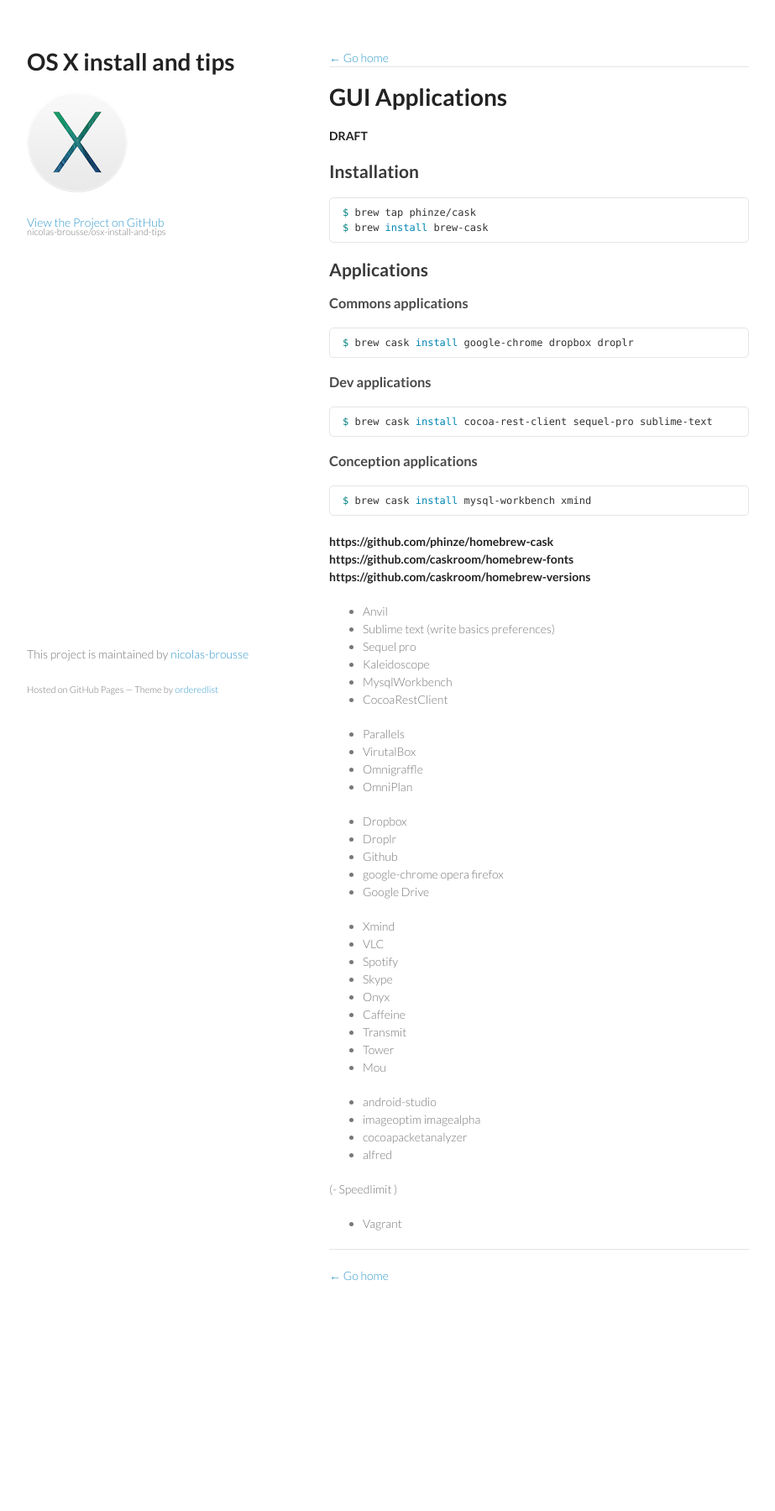
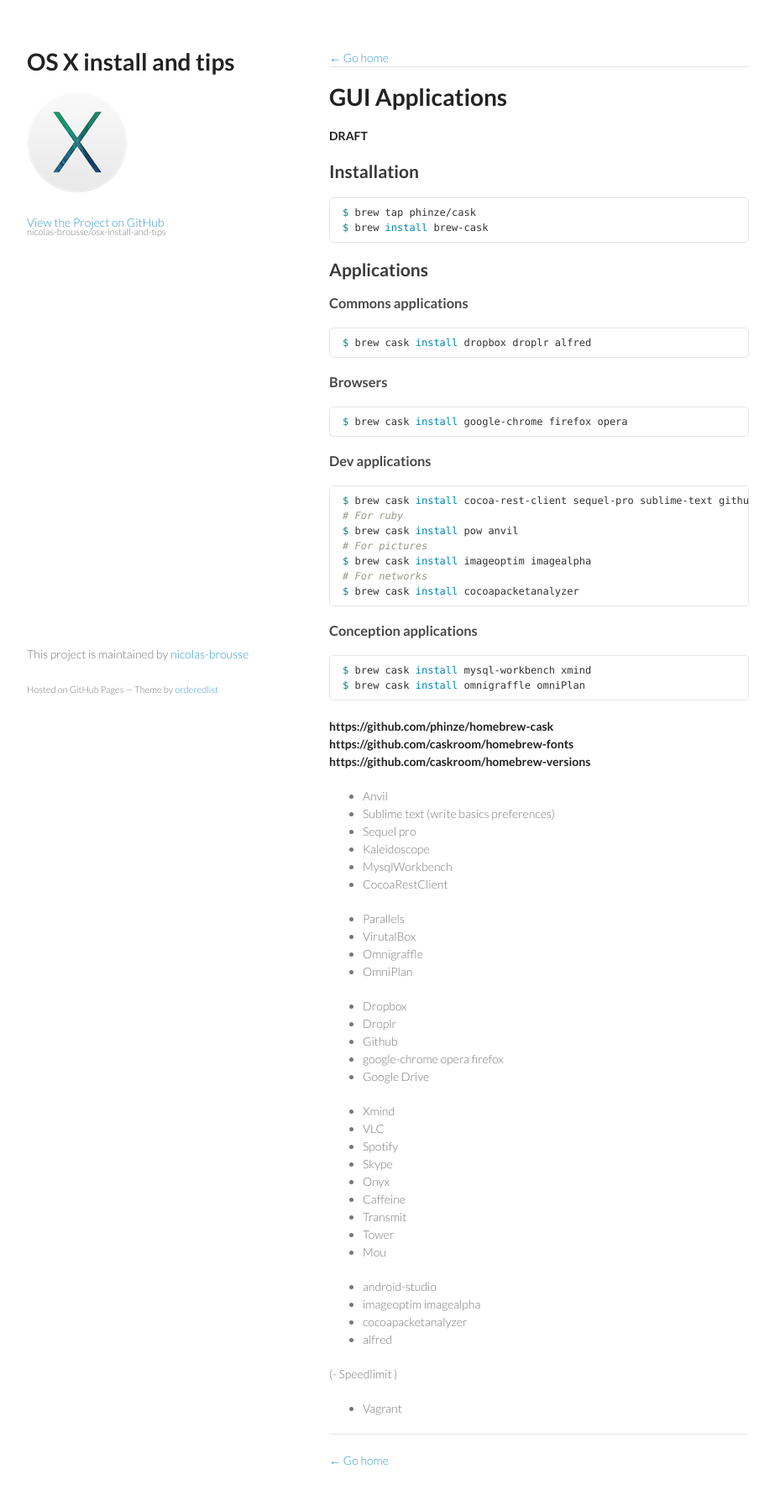
Before and after one commit to nicolas-brousse/osx-install-and-tips, a Jekyll site: the page built from pages/installation/gui-apps.md, in a window 1280 px wide. Shown: the whole page at 84% size, without its empty margins (178-1101 px from the left). Built offline with Jekyll 4.4.1, drawn with Linux system fonts in a browser that asks for light colours; Markdown is read by kramdown in place of the engine named in the settings; before the commit the page ends 1579 px from its top, so only the background shows below that.

Commit message:
Update gui-apps.md

````diff
--- a/pages/installation/gui-apps.md
+++ b/pages/installation/gui-apps.md
@@ -17,14 +17,27 @@
 ### Commons applications
 
 ```bash
-$ brew cask install google-chrome dropbox droplr
+$ brew cask install dropbox droplr alfred
+```
+
+
+### Browsers
+
+```bash
+$ brew cask install google-chrome firefox opera
 ```
 
 
 ### Dev applications
 
 ```bash
-$ brew cask install cocoa-rest-client sequel-pro sublime-text
+$ brew cask install cocoa-rest-client sequel-pro sublime-text github tower
+# For ruby
+$ brew cask install pow anvil
+# For pictures
+$ brew cask install imageoptim imagealpha
+# For networks
+$ brew cask install cocoapacketanalyzer
 ```
 
 
@@ -32,6 +45,7 @@
 
 ```bash
 $ brew cask install mysql-workbench xmind
+$ brew cask install omnigraffle omniPlan
 ```
 
 
````
